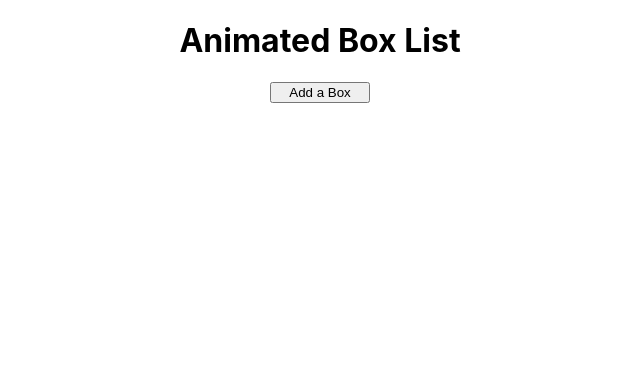
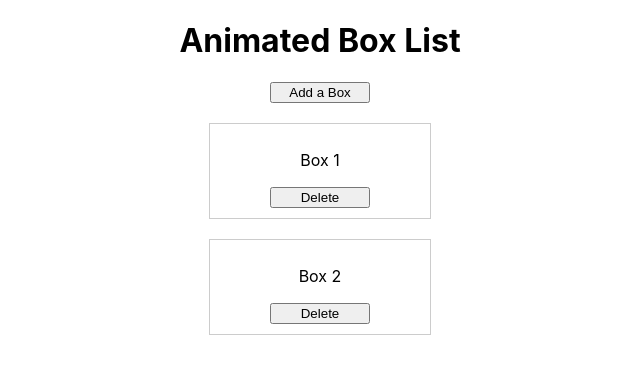
Before and after one commit to codecygen/111_React-FramerMotion-Animation-On-Remove, a React (Create React App) app: page / in a window 1280 px wide. Shown: the top 374 px of the page, without its empty margins (320-960 px from the left). Built offline with nearby package versions, Linux system fonts and the light colour scheme.

Commit message:
removed a section for better animation

```diff
--- a/src/BoxList.js
+++ b/src/BoxList.js
@@ -5,7 +5,7 @@ import { AnimatePresence, motion } from "framer-motion";
 import Box from "./Box";
 
 const BoxList = () => {
-  const [boxes, setBoxes] = useState([]);
+  const [boxes, setBoxes] = useState(["Box 1", "Box 2"]);
 
   const handleDelete = (index) => {
     setBoxes((prevBoxes) => {
@@ -40,7 +40,7 @@ const BoxList = () => {
             initial={{ opacity: 1, x: 0 }}
             exit={{ opacity: 0, x: "-100%" }}
             // Slide upward Animation on Page Load
-            animate={{ y: 10 * index }} // Adjust the value based on your preference
+            animate={{ y: 10 }} // Adjust the value based on your preference
             transition={{ duration: 0.3 }}
           >
             <Box data={data} onDelete={() => handleDelete(index)} />
```
